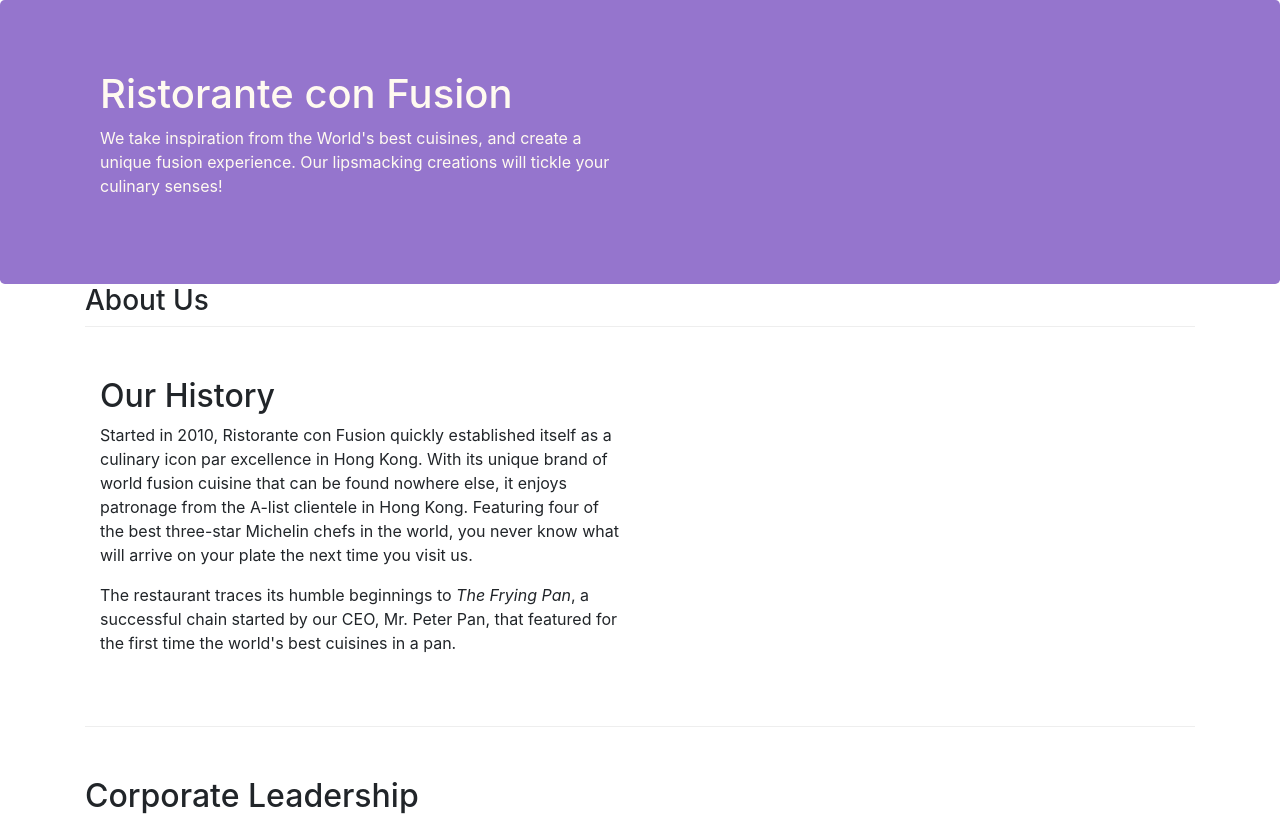
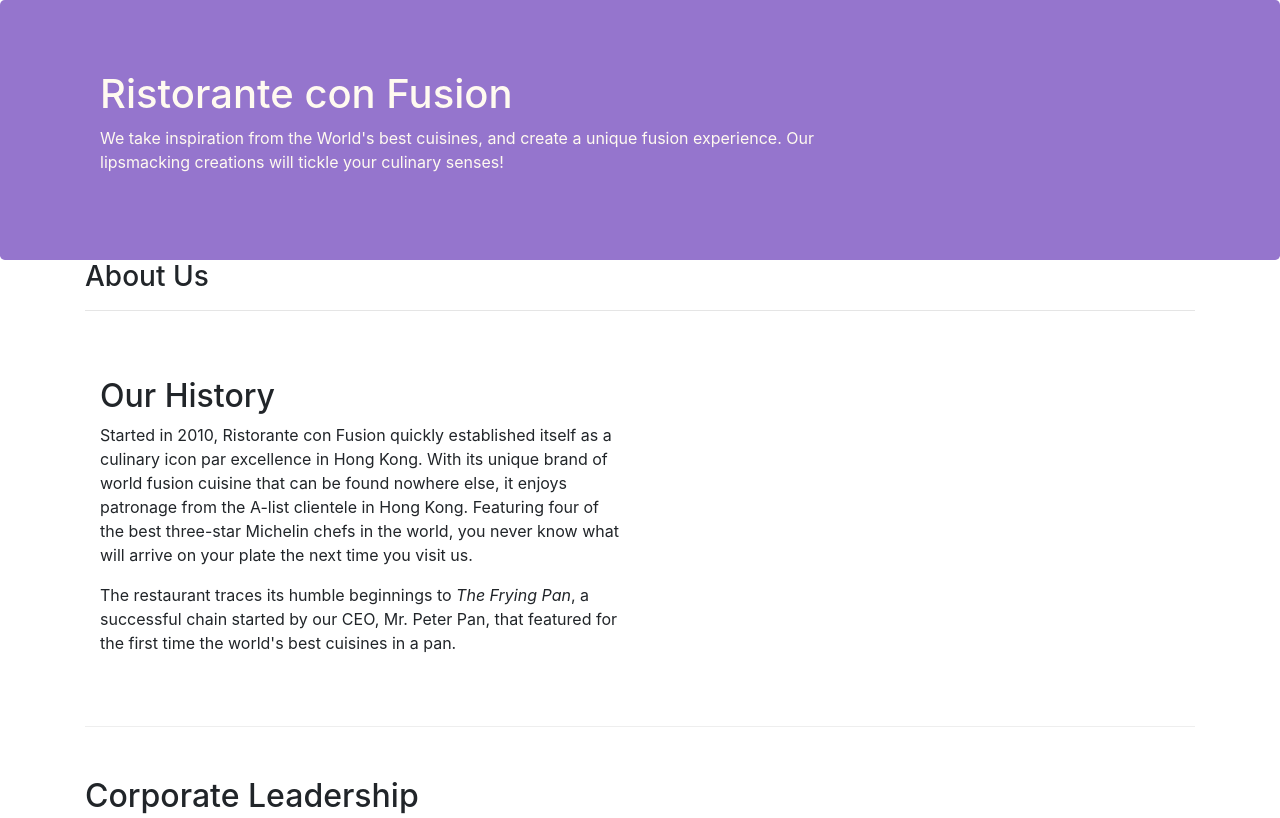
Before and after one commit to yogigupta1206/FrontEnd_Restaurant_Website, a website: page aboutus.html in a window 1280 px wide. Shown: the top 818 px of the page. Drawn offline with nearby package versions, Linux system fonts and the light colour scheme.

Commit message:
Assignment-1.1

```diff
--- a/CSS/style.css
+++ b/CSS/style.css
@@ -34,8 +34,3 @@ address {
     padding: 10px;
     font-size: 80%;
 }
-
-.row-heading {
-    margin: 0px auto;
-    border-bottom: 1px ridge;
-}
--- a/aboutus.html
+++ b/aboutus.html
@@ -21,7 +21,7 @@
     <header class="jumbotron">
         <div class="container">
             <div class="row row-header">
-                <div class="col-12 col-sm-6">
+                <div class="col-12 col-sm-9">
                     <h1>Ristorante con Fusion</h1>
                     <p>We take inspiration from the World's best cuisines, and create a unique fusion experience. Our lipsmacking creations will tickle your culinary senses!</p>
                 </div>
@@ -32,9 +32,10 @@
     </header>
 
     <div class="container">
-        <div class="row row-heading">
-            <div>
+        <div class="row">
+            <div class="col-12">
                 <h3>About Us</h3>
+                <hr>
             </div>
         </div>
 
```
